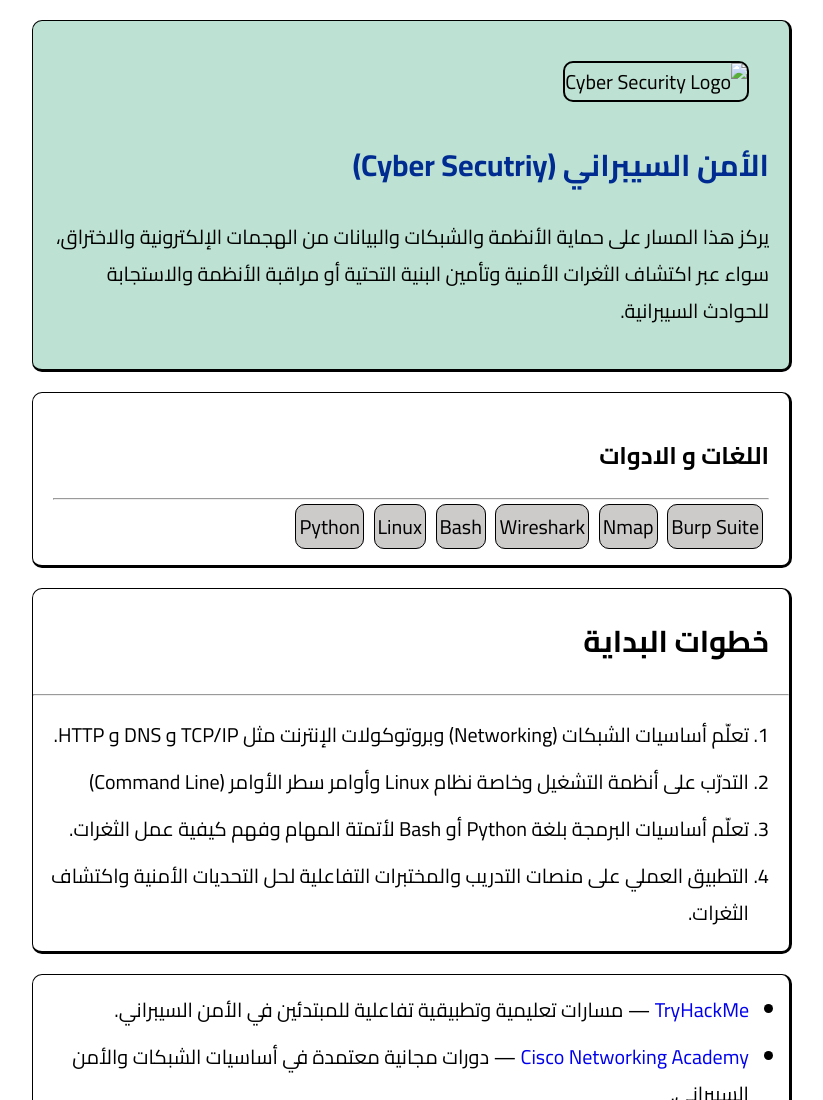
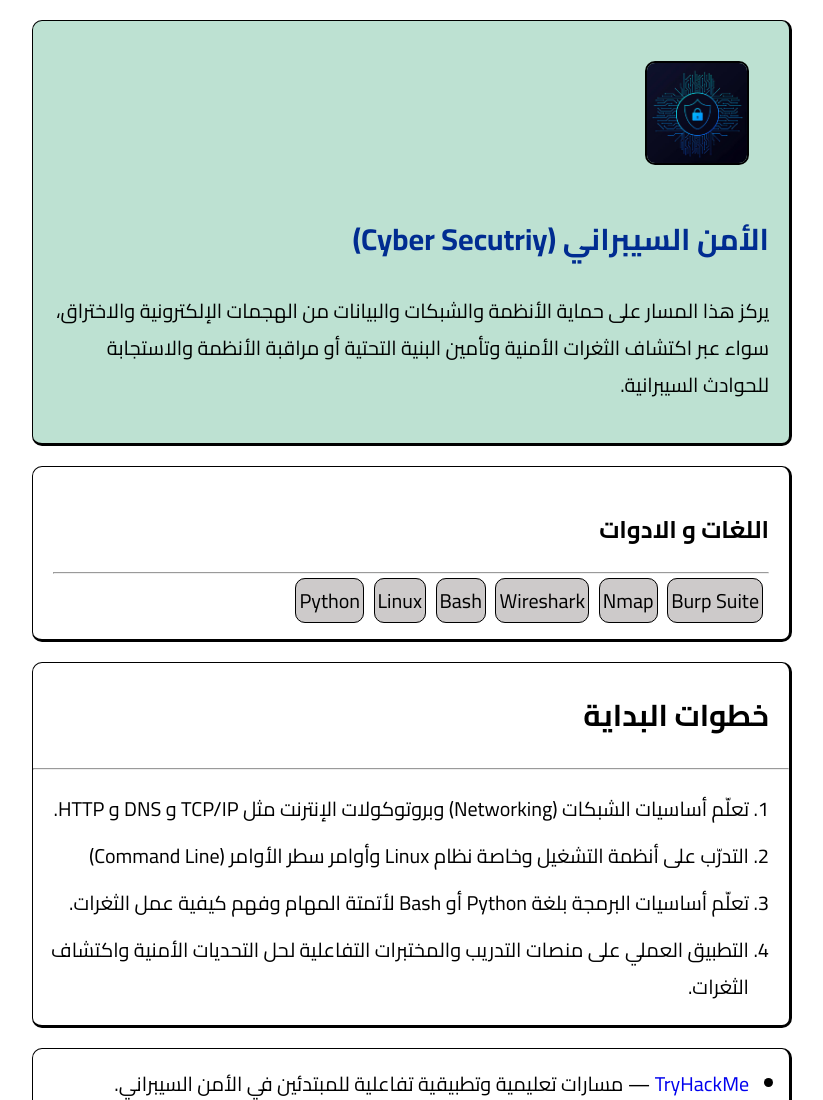
Before and after one commit to OmarTarshan/WebProject, a plain HTML site: page cyber.html in a window 1280 px wide. Shown: the top 1100 px of the page, without its empty margins (68-891 px from the left). Drawn offline with Linux system fonts and the light colour scheme.

Commit message:
Update cyber.html

```diff
--- a/cyber.html
+++ b/cyber.html
@@ -11,7 +11,7 @@
 <body class="cyb_body">
     <div class="cyb_body">
         <section class="cyb_OverView">
-            <img src="cyberLogo.jfif" alt="Cyber Security Logo" class="cyb_Logo">
+            <img src="images/CyberLogo.jfif" alt="Cyber Security Logo" class="cyb_Logo">
             <h2>الأمن السيبراني (Cyber Secutriy)</h2>
             <p>يركز هذا المسار على حماية الأنظمة والشبكات والبيانات من الهجمات الإلكترونية والاختراق، سواء عبر اكتشاف
                 الثغرات الأمنية وتأمين البنية التحتية أو مراقبة الأنظمة والاستجابة للحوادث السيبرانية.</p>
```
